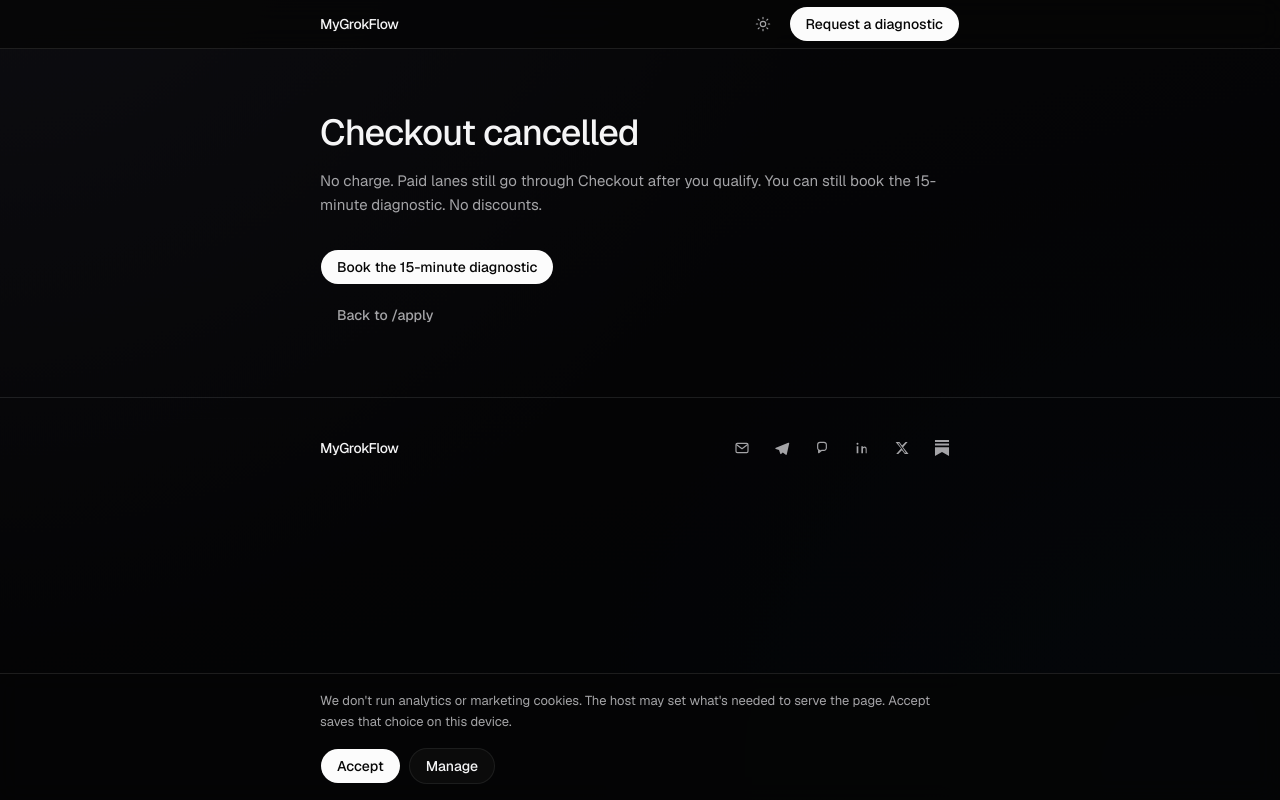
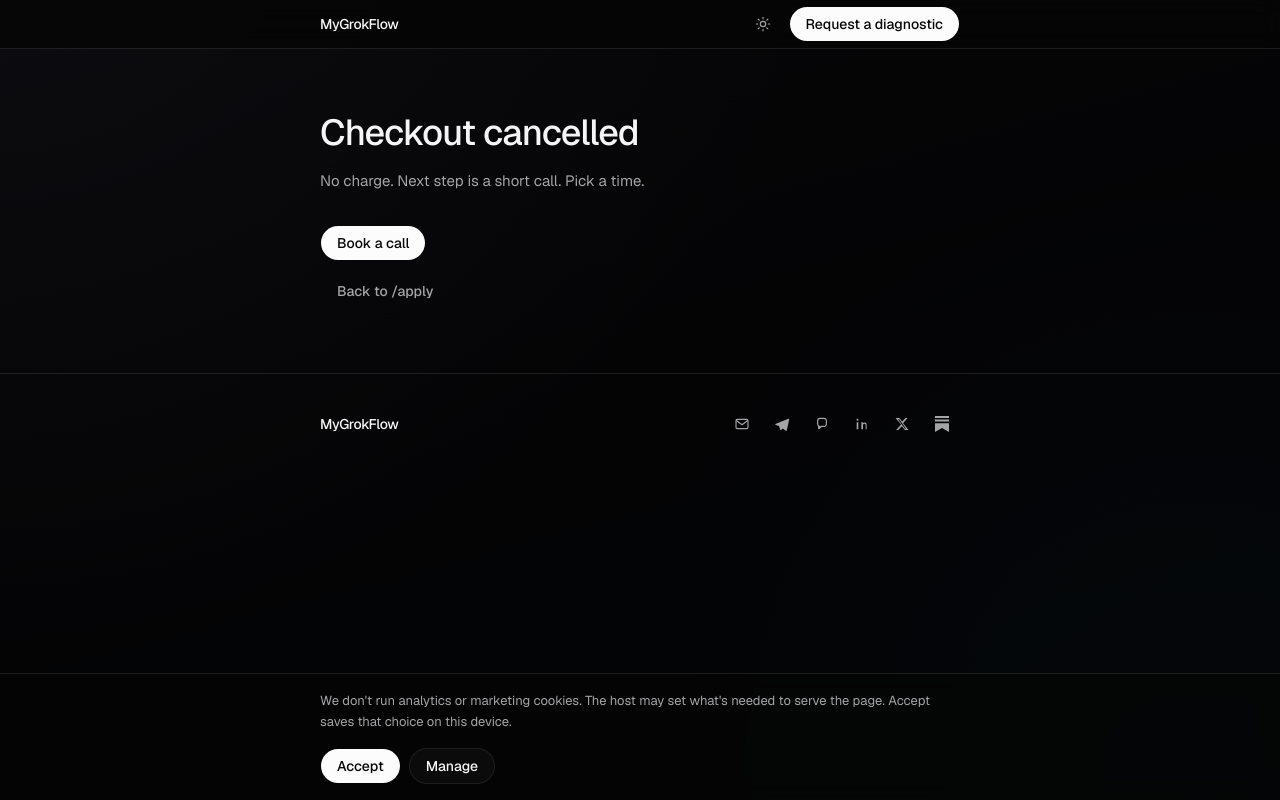
Before and after one commit to Josefusan/mygrokflow, a Next.js app: page /apply/cancel in a window 1280 px wide. Built offline with nearby package versions, Linux system fonts and the light colour scheme.

Commit message:
copy: CMO lock for Cal.com booking gate

```diff
--- a/app/apply/cancel/page.tsx
+++ b/app/apply/cancel/page.tsx
@@ -7,7 +7,7 @@ import { APPLY_PATH, SITE_NAME } from "@/lib/site";
 
 export const metadata: Metadata = {
   title: "Checkout cancelled",
-  description: "Stripe Checkout was cancelled.",
+  description: "Stripe Checkout was cancelled. No charge.",
   alternates: { canonical: "/apply/cancel" },
 };
 
@@ -21,8 +21,7 @@ export default function ApplyCancelPage() {
           Checkout cancelled
         </h1>
         <p className="mt-4 text-[15px] leading-relaxed text-muted-foreground">
-          No charge. Paid lanes still go through Checkout after you qualify. You
-          can still book the 15-minute diagnostic. No discounts.
+          No charge. Next step is a short call. Pick a time.
         </p>
         <BookingGate backHref={APPLY_PATH} backLabel="Back to /apply" />
       </main>
--- a/app/apply/success/page.tsx
+++ b/app/apply/success/page.tsx
@@ -6,8 +6,8 @@ import { SiteHeader } from "@/components/site-header";
 import { SITE_NAME } from "@/lib/site";
 
 export const metadata: Metadata = {
-  title: "Book the diagnostic",
-  description: "Book the 15-minute MyGrokFlow diagnostic on Cal.com.",
+  title: "Book your diagnostic call",
+  description: "Next step is a short call. Pick a time.",
   alternates: { canonical: "/apply/success" },
 };
 
@@ -18,12 +18,10 @@ export default function ApplySuccessPage() {
 
       <main id="main" className="mx-auto max-w-[42rem] px-4 py-16">
         <h1 className="text-4xl leading-[1.1] font-medium tracking-tight">
-          Next: the 15-minute diagnostic
+          Book your diagnostic call
         </h1>
         <p className="mt-4 text-[15px] leading-relaxed text-muted-foreground">
-          If Checkout finished, we have the paid-lane session. Diagnostic first
-          skips Checkout. Either way, we still qualify the workflow on a
-          15-minute diagnostic. No discounts.
+          Next step is a short call. Pick a time.
         </p>
         <BookingGate autoRedirect backHref="/" backLabel="Back to the site" />
       </main>
--- a/components/booking-gate.tsx
+++ b/components/booking-gate.tsx
@@ -29,7 +29,7 @@ export function BookingGate({
   return (
     <div className="mt-8 flex flex-col items-start gap-3">
       <Button asChild className="h-9 w-fit rounded-full px-4">
-        <a href={CAL_URL}>Book the 15-minute diagnostic</a>
+        <a href={CAL_URL}>Book a call</a>
       </Button>
       <Button
         asChild
```
